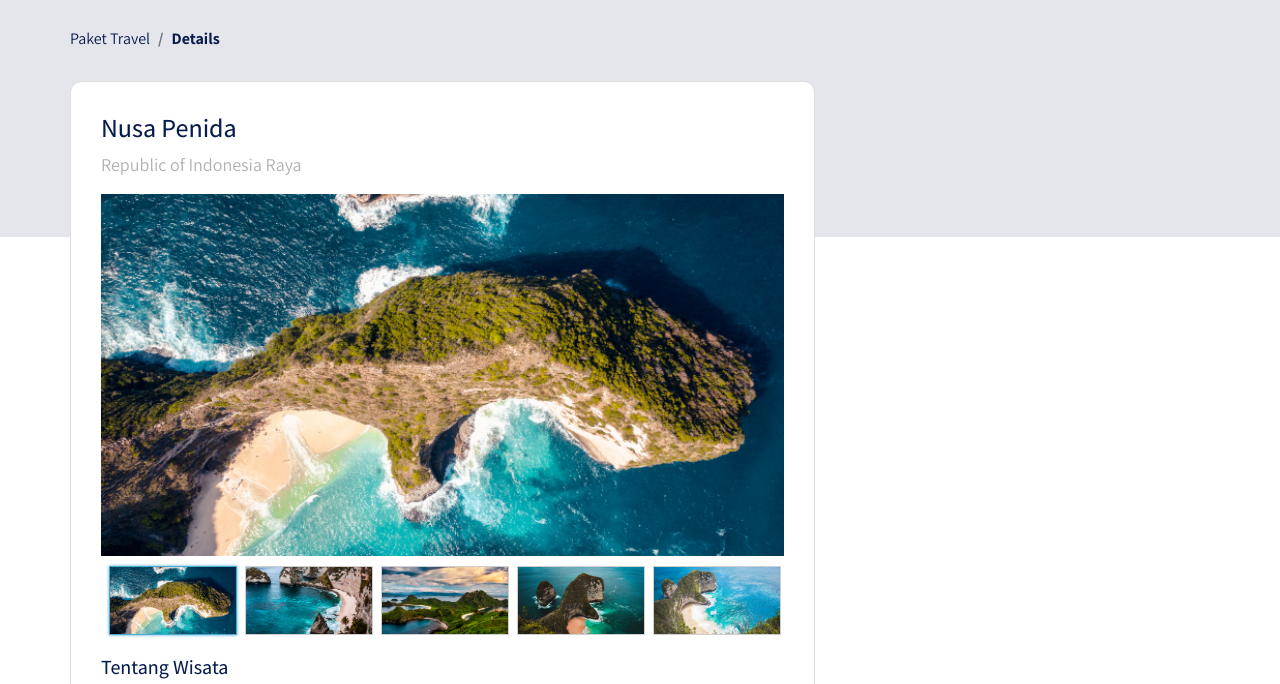
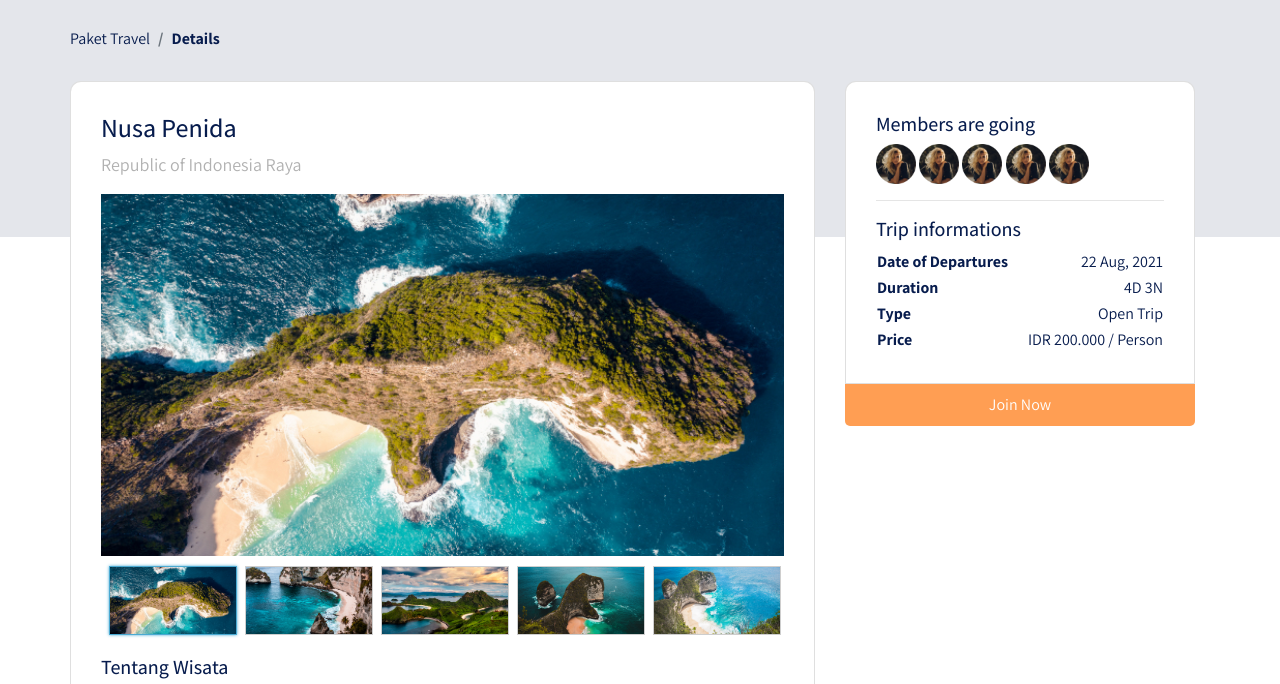
Before and after one commit to andriawan24/nomads-template, a plain HTML site: page detail.html in a window 1280 px wide. Shown: the part 71-755 px from the top of the page. Drawn offline with Linux system fonts and the light colour scheme; a web font is replaced by a local one.

Commit message:
Detail page done

```diff
--- a/detail.html
+++ b/detail.html
@@ -4,7 +4,7 @@
     <meta charset="UTF-8">
     <meta http-equiv="X-UA-Compatible" content="IE=edge">
     <meta name="viewport" content="width=device-width, initial-scale=1.0">
-    <title>Contoh Bootstrap</title>
+    <title>Detail - Nomads</title>
 
     <!-- Fonts -->
     <link rel="preconnect" href="https://fonts.googleapis.com">
@@ -171,6 +171,59 @@
                             </div>
                         </div>
                     </div>
+                    <div class="col-lg-4">
+                        <div class="card card-details card-right">
+                            <h2>Members are going</h2>
+                            <div class="members mr-2">
+                                <img src="frontend/images/profile.jpg" alt="Profile" class="member-image">
+                                <img src="frontend/images/profile.jpg" alt="Profile" class="member-image">
+                                <img src="frontend/images/profile.jpg" alt="Profile" class="member-image">
+                                <img src="frontend/images/profile.jpg" alt="Profile" class="member-image">
+                                <img src="frontend/images/profile.jpg" alt="Profile" class="member-image">
+                            </div>
+                            <hr>
+                            <h2>Trip informations</h2>
+                            <table class="trip-informations">
+                                <tr>
+                                    <th width="50%">
+                                        Date of Departures
+                                    </th>
+                                    <td width="50%" class="text-right">
+                                        22 Aug, 2021
+                                    </td>
+                                </tr>
+                                <tr>
+                                    <th width="50%">
+                                        Duration
+                                    </th>
+                                    <td width="50%" class="text-right">
+                                        4D 3N
+                                    </td>
+                                </tr>
+                                <tr>
+                                    <th width="50%">
+                                        Type
+                                    </th>
+                                    <td width="50%" class="text-right">
+                                        Open Trip
+                                    </td>
+                                </tr>
+                                <tr>
+                                    <th width="50%">
+                                        Price
+                                    </th>
+                                    <td width="50%" class="text-right">
+                                        IDR 200.000 / Person
+                                    </td>
+                                </tr>
+                            </table>
+                        </div>
+                        <div class="join-container">
+                            <a href="#" class="btn btn-block btn-join-now mt-3 py-2">
+                                Join Now
+                            </a>
+                        </div>
+                    </div>
                 </div>
             </div>
         </section>
--- a/frontend/styles/main.scss
+++ b/frontend/styles/main.scss
@@ -306,6 +306,11 @@ header {
     }
 }
 
+.card-right {
+    border-bottom-left-radius: 0;
+    border-bottom-right-radius: 0;
+}
+
 .features {
     margin-top: 20px;
 
@@ -351,3 +356,28 @@ header {
         }
     }
 }
+
+.join-container {
+    margin-top: -16px;
+}
+
+.btn-join-now {
+    background-color: #FF9E53;
+    color: #fff;
+    border-top-left-radius: 0;
+    border-top-right-radius: 0;
+    border-bottom-left-radius: 5px;
+    border-bottom-right-radius: 5px;
+
+    &:hover {
+        background-color: #FFAA69;
+        color: #fff;
+    }
+}
+
+.members {
+    .member-image {
+        width: 40px;
+        height: 40px;
+    }
+}
```
Also changed, not shown: index.html (+1 -1 lines), frontend/styles/main.css, 2 other files.
